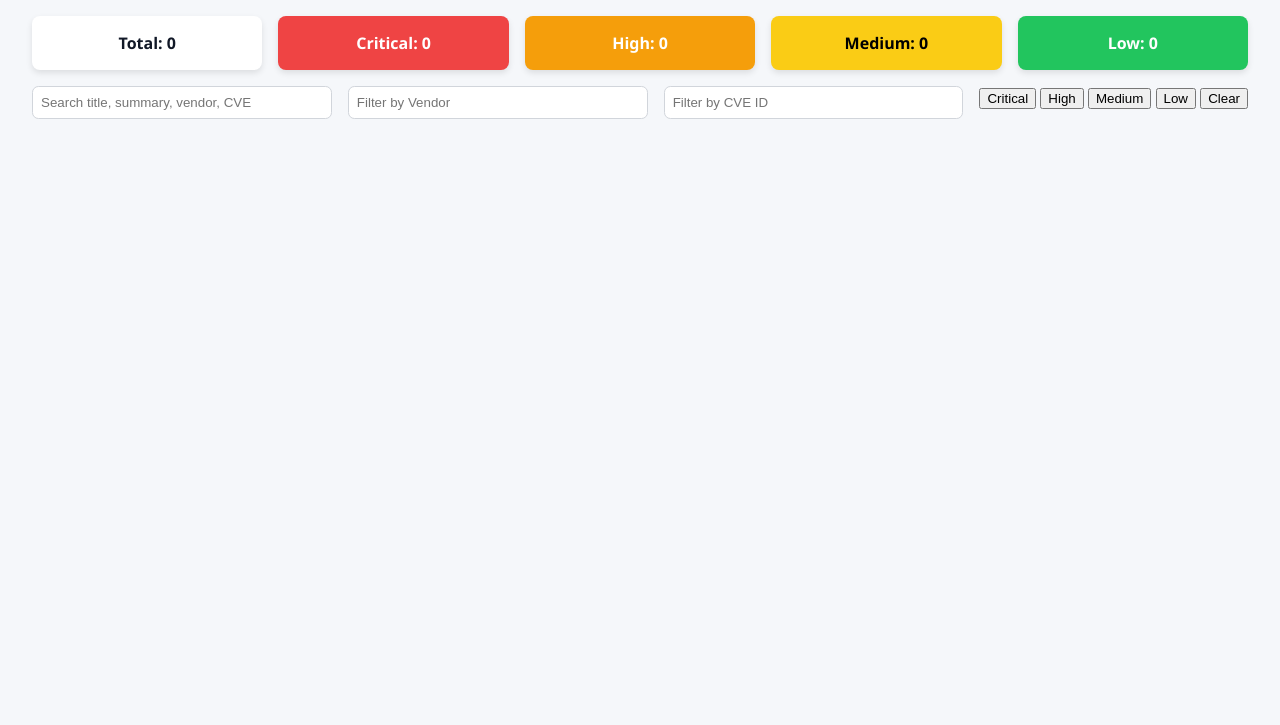
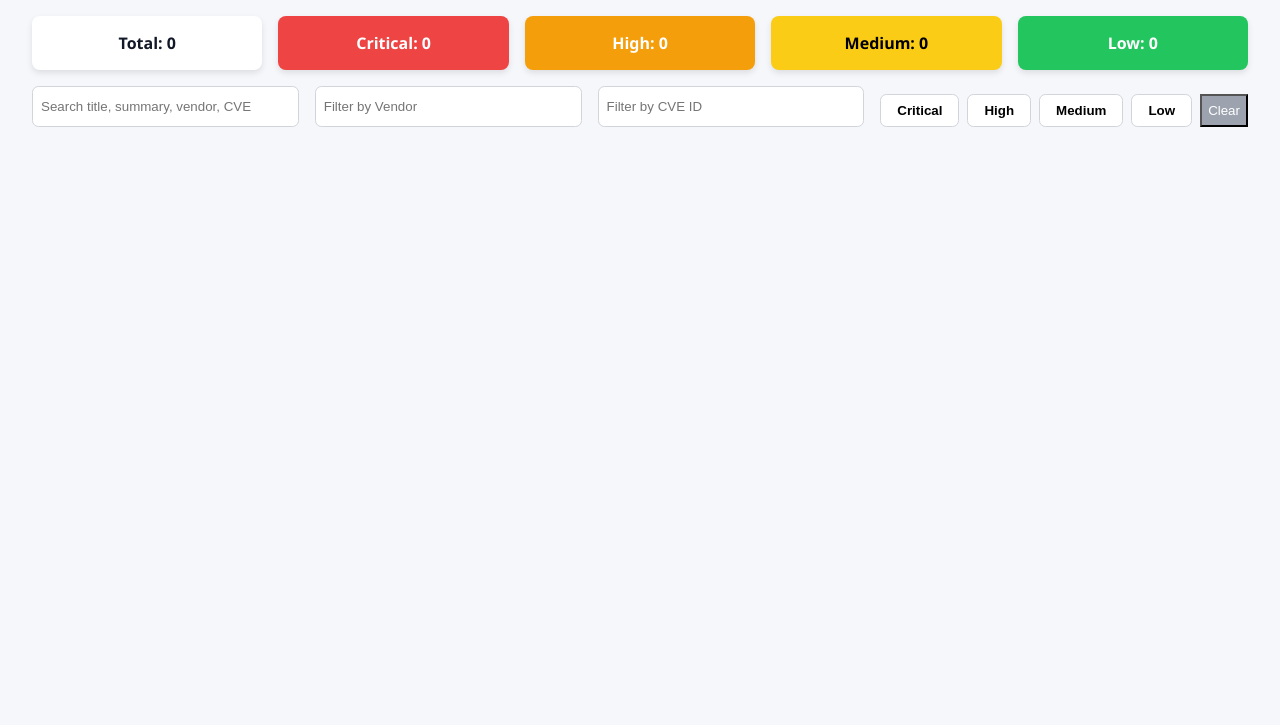
Before and after one commit to lachlanalston/SecuRadar, a plain HTML site: page index.html in a window 1280 px wide. Shown: the part 75-800 px from the top of the page. Drawn offline with nearby package versions, Linux system fonts and the light colour scheme.

Commit message:
Update dashboard.css

```diff
--- a/assets/css/dashboard.css
+++ b/assets/css/dashboard.css
@@ -82,12 +82,43 @@ header h1 {
   flex-wrap: wrap;
 }
 
-.filters input, .filters select {
+.filters input {
   padding: 0.5rem;
   border-radius: 0.4rem;
   border: 1px solid #d1d5db;
   flex: 1;
   min-width: 150px;
+}
+
+.severity-buttons {
+  display: flex;
+  gap: 0.5rem;
+  flex-wrap: wrap;
+  margin-top: 0.5rem;
+}
+
+.severity-btn {
+  padding: 0.5rem 1rem;
+  border: 1px solid #d1d5db;
+  border-radius: 0.4rem;
+  background: var(--card-bg);
+  cursor: pointer;
+  font-weight: bold;
+  transition: background 0.2s, color 0.2s;
+}
+
+.severity-btn.selected {
+  color: white;
+}
+
+.severity-btn[data-severity="Critical"].selected { background: #ef4444; }
+.severity-btn[data-severity="High"].selected { background: #f59e0b; }
+.severity-btn[data-severity="Medium"].selected { background: #facc15; color: black; }
+.severity-btn[data-severity="Low"].selected { background: #22c55e; }
+
+#clearSeverity {
+  background: #9ca3af;
+  color: white;
 }
 
 .cards-grid {
@@ -122,10 +153,4 @@ a {
   text-decoration: none;
 }
 a:hover {
-  text-decoration: underline;
-}
-
-.charts {
-  max-width: 600px;
-  margin: 2rem auto;
-}
+  tex
```
